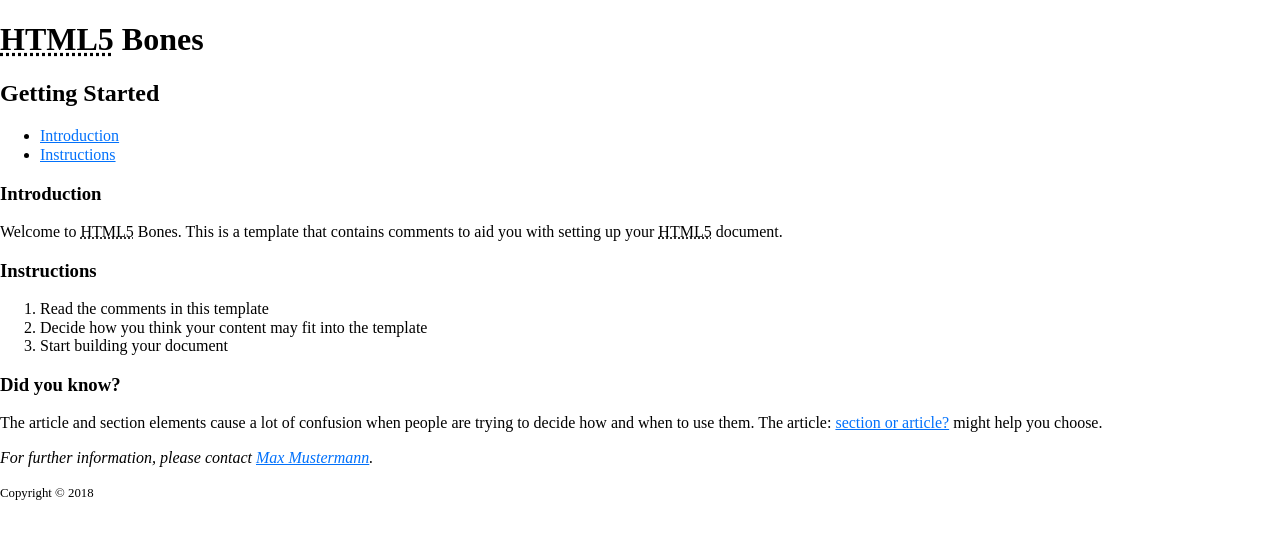
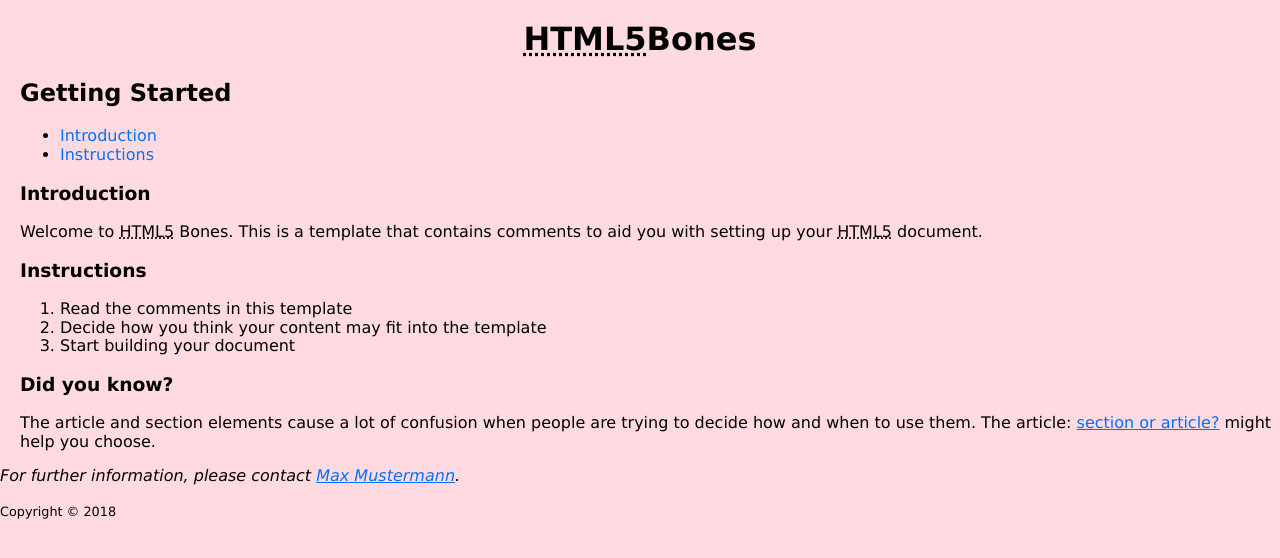
Before and after one commit to iandevlin/html5bones, a website: page main-template.html in a window 1280 px wide. Drawn offline with Linux system fonts and the light colour scheme.

Commit message:
Update main-template.html

```diff
--- a/main-template.html
+++ b/main-template.html
@@ -22,6 +22,30 @@
 
     <!-- Include the HTML5 shiv print polyfill for Internet Explorer browsers 8 and below -->
     <!--[if lt IE 9]><script src="js/html5shiv-printshiv.js" media="all"></script><![endif]-->
+    <style>
+        body{
+            font-family: 'Lucida Sans', 'Lucida Sans Regular', 'Lucida Grande', 'Lucida Sans Unicode', Geneva, Verdana, sans-serif;
+            background-color: rgb(255, 219, 225);
+        }
+.fir{
+    display: flex;
+    justify-content: center;
+
+}
+section{
+    margin-left: 20px;
+}
+section a{
+    text-decoration: none;
+}
+section a:hover{
+    color: gray;
+}
+.role{
+    margin-left: 20px;
+}
+    </style>
+
 </head>
 <body>
 
@@ -29,7 +53,7 @@
     <!-- ARIA: the landmark role "banner" is set as it is the prime heading or internal title of the page -->
     <header role="banner">
 
-        <h1><abbr title="HyperText Markup Language 5">HTML5</abbr> Bones</h1>
+        <h1 class="fir"><abbr title="HyperText Markup Language 5">HTML5</abbr> Bones</h1>
 
         <!-- ARIA: the landmark role "navigation" is added here as the element contains site navigation
         NOTE: The <nav> element does not have to be contained within a <header> element, even though the two examples on this page are. -->
@@ -97,7 +121,7 @@
         NOTE: the aside is placed outside of the <main> element as while its content is related to the content that is within the <main>
         element, it is not part of it -->
         <!-- ARIA: the landmark role "complementary" is added here as it contains supporting information for the main content that remains meaningful even when separated from it -->
-        <aside role="complementary">
+        <aside role="complementary" class="role">
 
             <!-- A <header> element is not required here as the heading only contains a single <h3> element -->
             <h3>Did you know?</h3>
```
